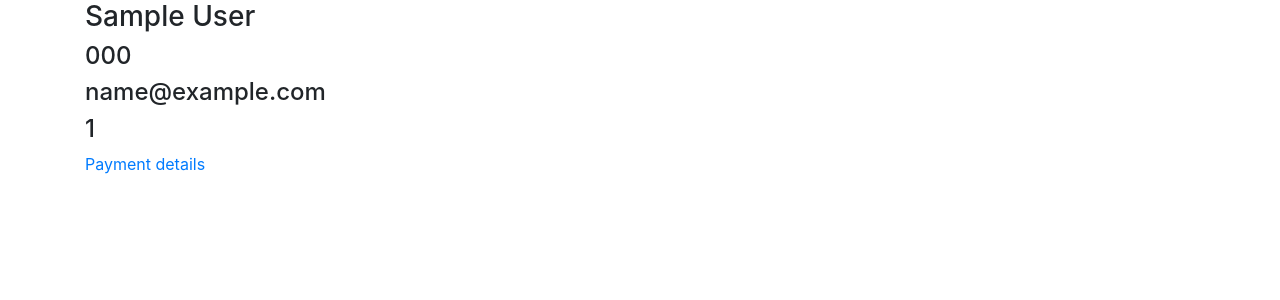
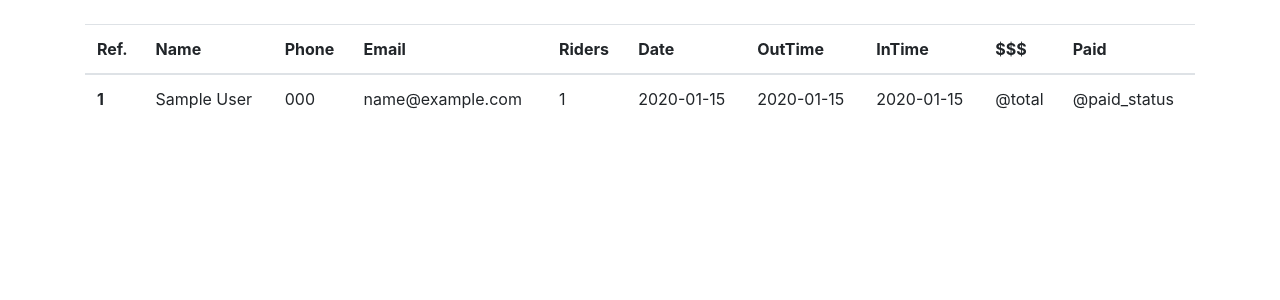
Before and after one commit to rheal3/IslandBikeRentals, a Flask app: page /bookings/ in a window 1280 px wide. Shown: the part 56-356 px from the top of the page. Run offline with Flask 2, Linux system fonts and the light colour scheme; tables that the repository leaves empty hold one stand-in row (values such as "Sample post"); some libraries are stand-ins or nearby versions.

Commit message:
updated booking index

```diff
--- a/src/templates/bookings_index.html
+++ b/src/templates/bookings_index.html
@@ -1,12 +1,36 @@
 {% extends "layout.html" %}
 
 {% block content%}
-    {% for booking in bookings %}
-        <h3>{{booking.first_name}} {{booking.last_name}}</h3>
-        <h4>{{booking.phone}}</h4>
-        <h4>{{booking.email}}</h4>
-        <h4>{{booking.num_participants}}</h4>
-        <a href="{{ url_for('payments.payment_show', id=booking.id) }}">Payment details</a>
-        <br><br><br>
-    {% endfor %}
+<br/>
+    <table class="table table-hover">
+        <thead>
+          <tr>
+            <th scope="col">Ref.</th>
+            <th scope="col">Name</th>
+            <th scope="col">Phone</th>
+            <th scope="col">Email</th>
+            <th scope="col">Riders</th>
+            <th scope="col">Date</th>
+            <th scope="col">OutTime</th>
+            <th scope="col">InTime</th>
+            <th scope="col">$$$</th>
+            <th scope="col">Paid</th>
+          </tr>
+        </thead>
+        <tbody>
+            {% for booking in bookings %}
+            <tr onclick="">
+                <th scope="row">{{booking.id}}</th>
+                <td>{{booking.first_name}} {{booking.last_name}}</td>
+                <td>{{booking.phone}}</td>
+                <td>{{booking.email}}</td>
+                <td>{{booking.num_participants}}</td>
+                <td>{{booking.booking_date}}</td>
+                <td>{{booking.collection_time}}</td>
+                <td>{{booking.return_time}}</td>
+                <td>@total</td>
+                <td>@paid_status</td>
+            </tr>
+            {% endfor %}
+        </tbody>
 {% endblock %}
```
